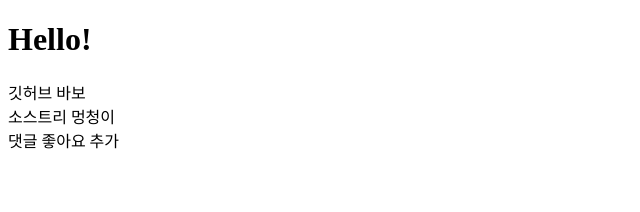
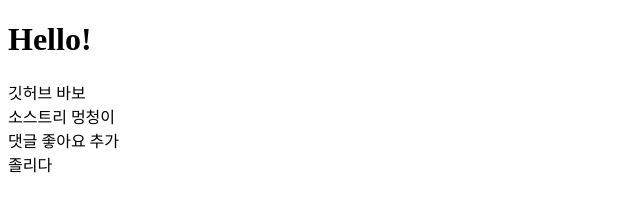
Before and after one commit to niceeom1103/belleparis, a plain HTML site: page index.html in a window 1280 px wide. Shown: the full height of the page, 0-640 px from the left. Drawn offline with Linux system fonts and the light colour scheme.

Commit message:
졸리다

```diff
--- a/index.html
+++ b/index.html
@@ -11,6 +11,7 @@
     <div>깃허브 바보</div>
 <div>소스트리 멍청이</div>
 <div>댓글 좋아요 추가</div>
+<div>졸리다</div>
 
 </body>
 </html>
```
